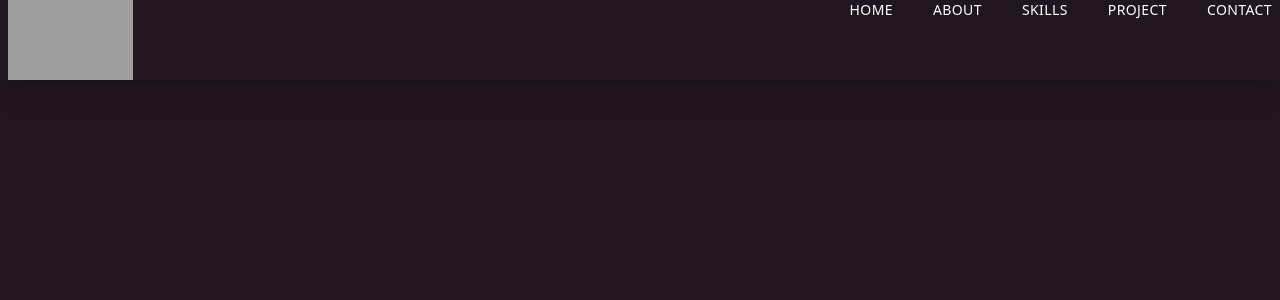
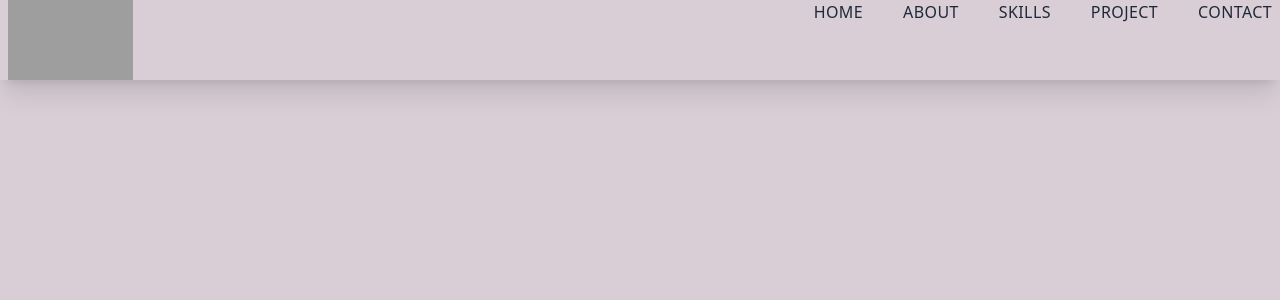
Before and after one commit to Mutalenic/my_personal_portfolio, a Next.js app: page / in a window 1280 px wide. Shown: the top 300 px of the page. Built offline with nearby package versions, Linux system fonts and the light colour scheme; grey boxes are pictures that could not be loaded.

Commit message:
Install react icons update baground color

```diff
--- a/components/Navbar.jsx
+++ b/components/Navbar.jsx
@@ -15,19 +15,19 @@ function Navbar() {
         <div>
             <ul className="hidden md:flex">
                 <Link href="/">
-                    <li className="ml-10 text-sm text-white uppercase hover:border-b">Home</li>
+                    <li className="ml-10 text- uppercase hover:border-b ">Home</li>
                 </Link>
                 <Link href="/">
-                    <li className="ml-10 text-sm text-white uppercase hover:border-b">about</li>
+                    <li className="ml-10 text- uppercase hover:border-b">about</li>
                 </Link>
                 <Link href="/">
-                    <li className="ml-10 text-sm text-white uppercase hover:border-b">skills</li>
+                    <li className="ml-10 text- uppercase hover:border-b">skills</li>
                 </Link>
                 <Link href="/">
-                    <li className="ml-10 text-sm text-white uppercase hover:border-b">project</li>
+                    <li className="ml-10 text- uppercase hover:border-b">project</li>
                 </Link>
                 <Link href="/">
-                    <li className="ml-10 text-sm text-white uppercase hover:border-b">contact</li>
+                    <li className="ml-10 text- uppercase hover:border-b">contact</li>
                 </Link>
             </ul>
         </div>
--- a/package.json
+++ b/package.json
@@ -11,7 +11,8 @@
   "dependencies": {
     "next": "12.3.0",
     "react": "18.2.0",
-    "react-dom": "18.2.0"
+    "react-dom": "18.2.0",
+    "react-icons": "^4.4.0"
   },
   "devDependencies": {
     "autoprefixer": "^10.4.8",
--- a/styles/globals.css
+++ b/styles/globals.css
@@ -4,7 +4,7 @@
 
 @layer base {
   body {
-    @apply bg-[#211522] text-[#1f2937] tracking-wide
+    @apply bg-[#D9CED6] text-[#1f2937] tracking-wide
   }
 
   h1,h2,h3,h4,h5,h6 {
```
Also changed, not shown: 1 other file (tests, documents, lock files or other folders).
